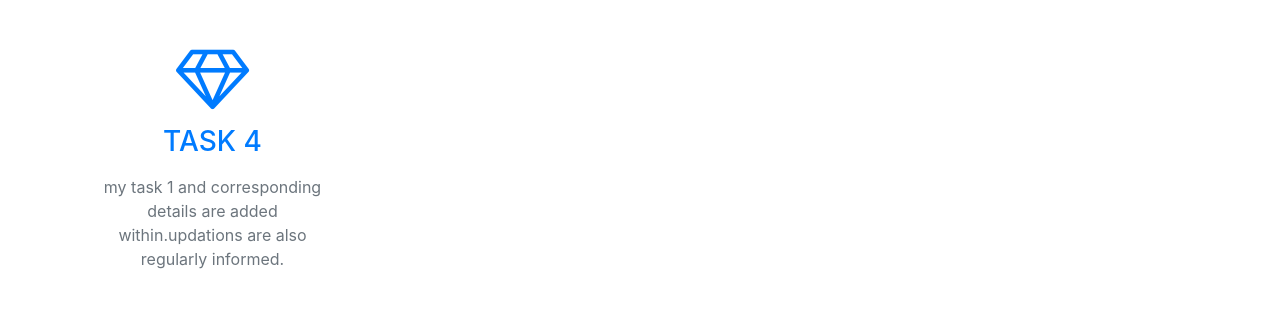
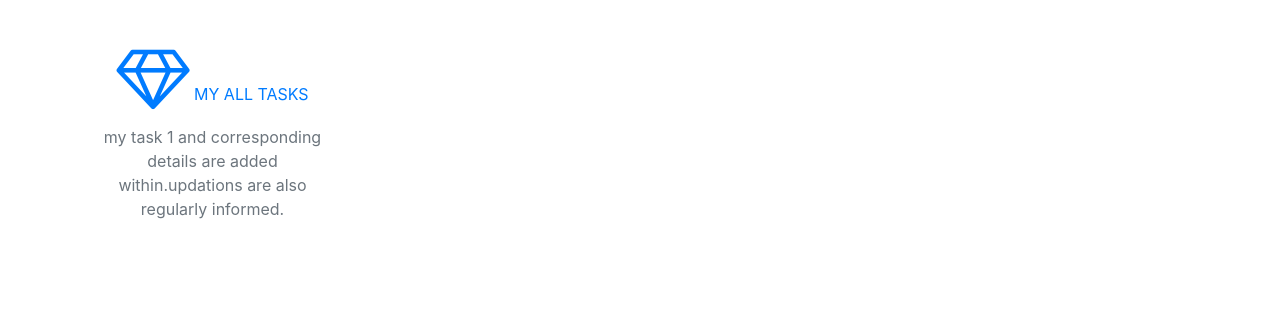
Before and after one commit to dheeraj-ashokan/dheeraj-ashokan.github.io, a website with bundled scripts: page index.html in a window 1280 px wide. Shown: the part 1745-2072 px from the top of the page. Built offline with nearby package versions, Linux system fonts and the light colour scheme.

Commit message:
Update index.html

```diff
--- a/index.html
+++ b/index.html
@@ -128,7 +128,7 @@
           <div class="col-lg-3 col-md-6 text-center">
             <div class="service-box mt-5 mx-auto">
               <i class="fa fa-4x fa-diamond text-primary mb-3 sr-icons"></i>
-              <a href="https://drive.google.com/folderview?id=1TLBNgor7U2fWCREjp0LuEK9YdW177UFt"><h3 class="mb-3">TASK 4</h3></a>
+              <a href="https://drive.google.com/folderview?id=1zx7tL1KBF5iVm3eKqoRK2-tSmG3CL195">MY ALL TASKS</h3></a>
               <p class="text-muted mb-0">my task 1 and corresponding details are added within.updations are also regularly informed.</p>
             </div>
           </div>
```
